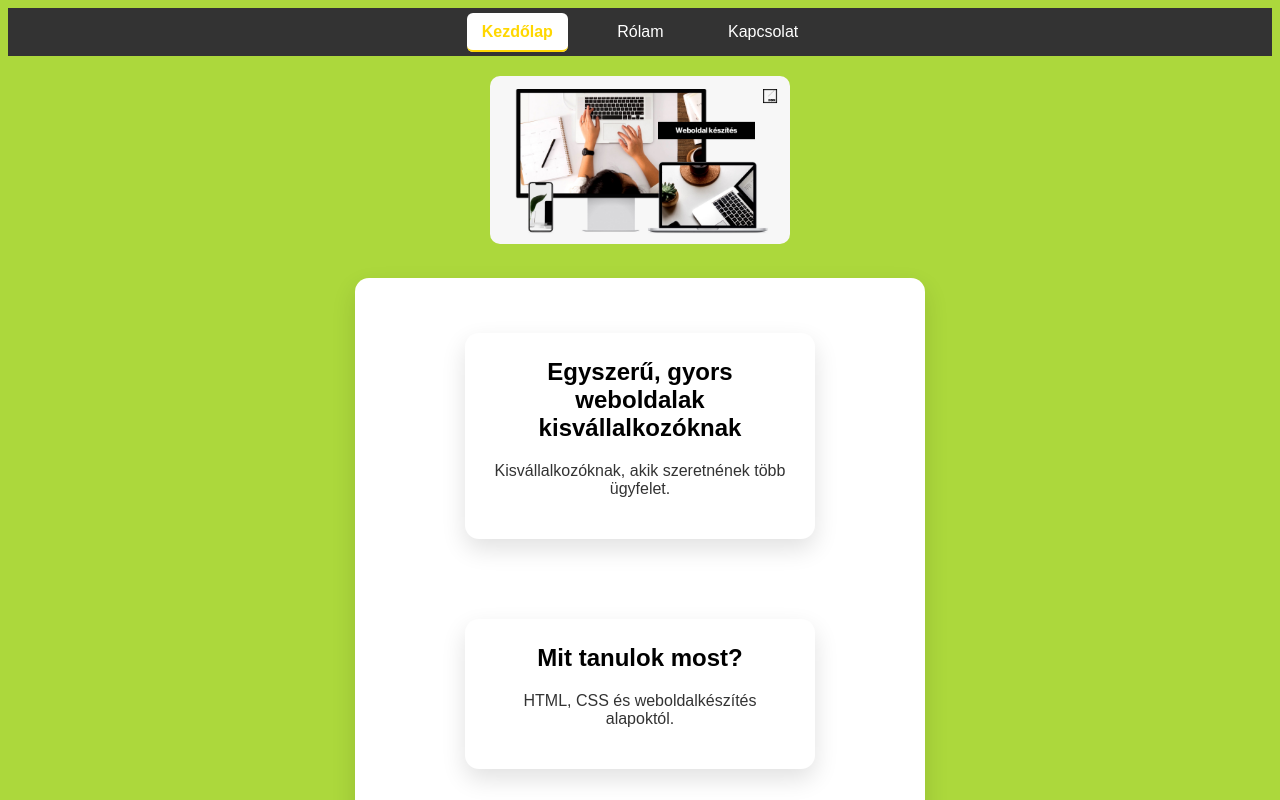
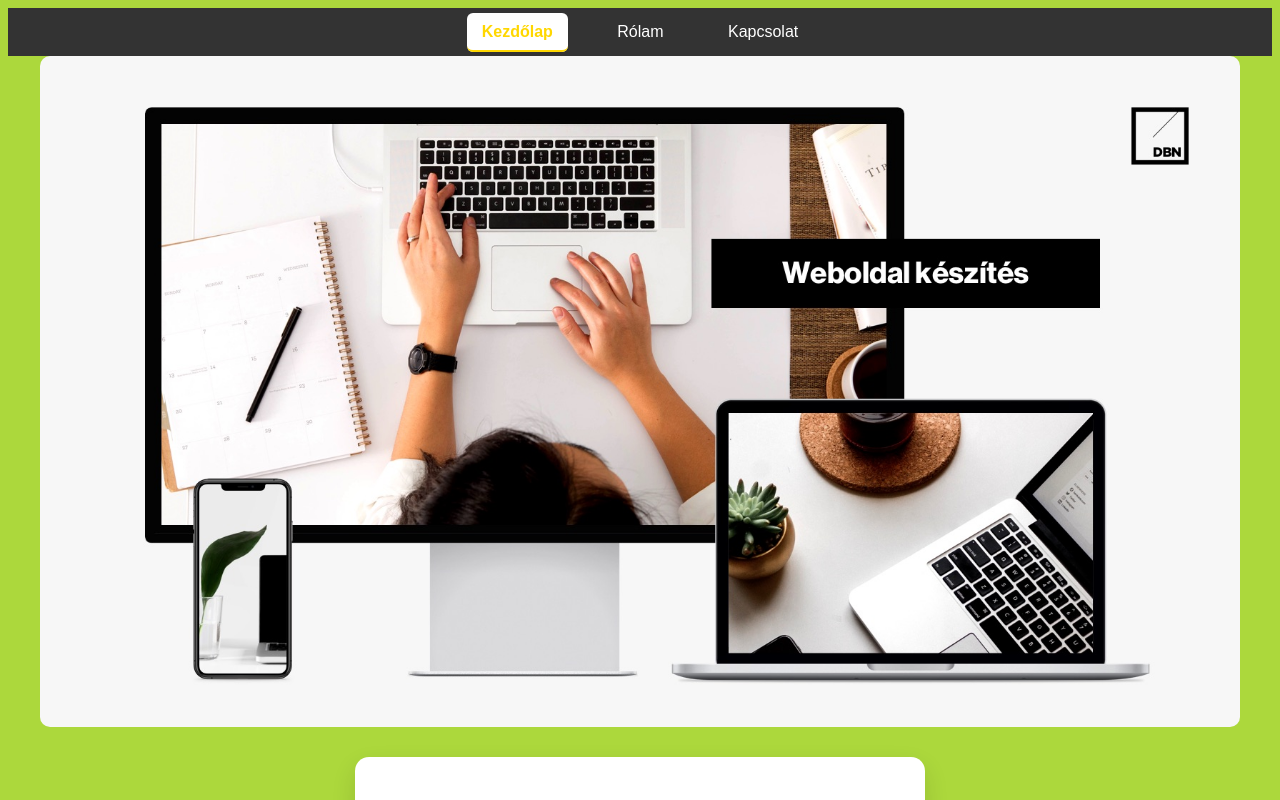
Before and after one commit to Tamas321321/weboldal, a plain HTML site: page index.html in a window 1280 px wide. Shown: the top 800 px of the page. Drawn offline with Linux system fonts and the light colour scheme.

Commit message:
Fix HTML structure and update image class

```diff
--- a/index.html
+++ b/index.html
@@ -12,7 +12,7 @@
     <a href="contact.html">Kapcsolat</a>
 </nav>
 
-<img src="kep.jpg" style="max-width: 300px;">
+<img src="kep.jpg" class="main-image">
 <div class="box">
   <div class="kartya">
     <h2>Egyszerű, gyors weboldalak kisvállalkozóknak</h2>
```
